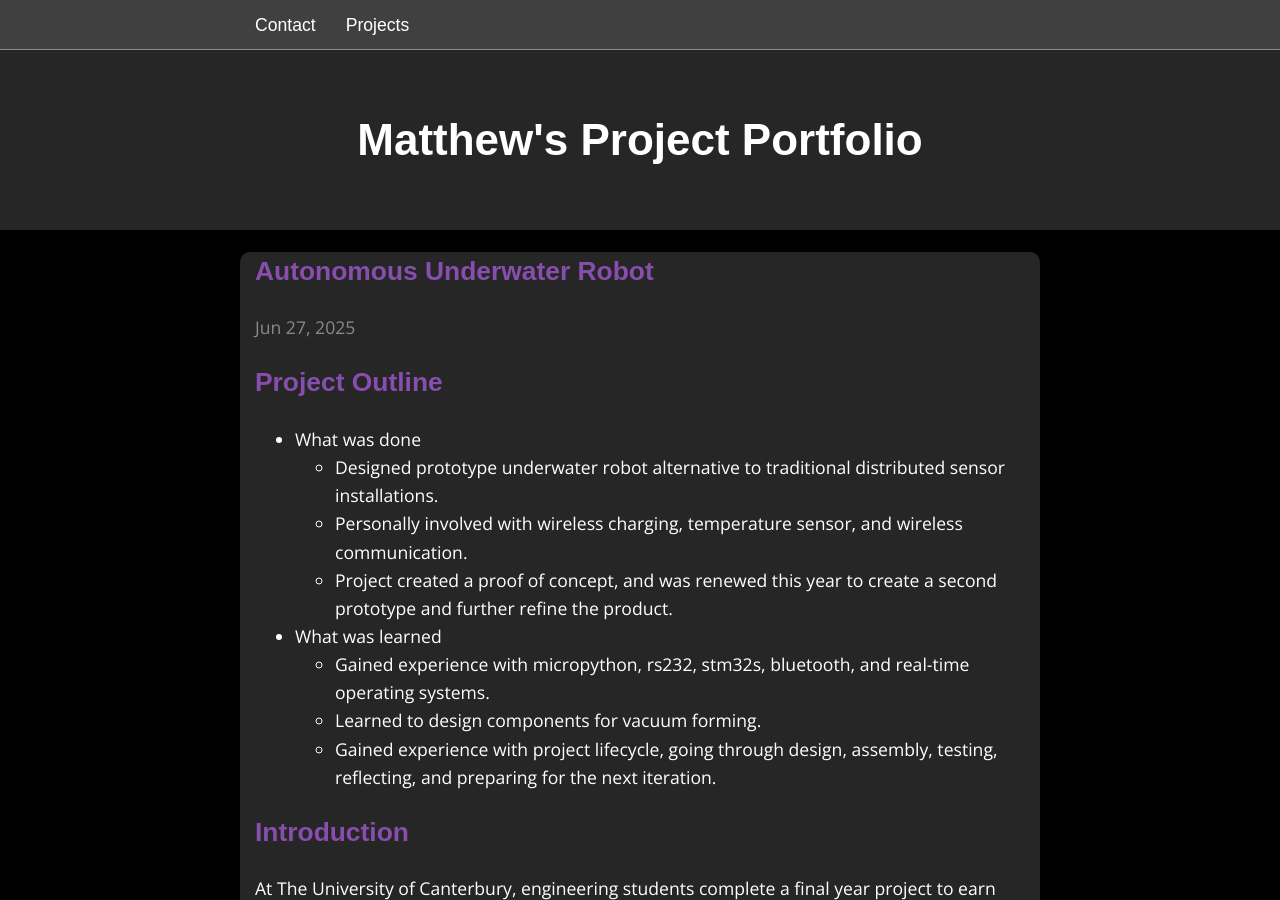
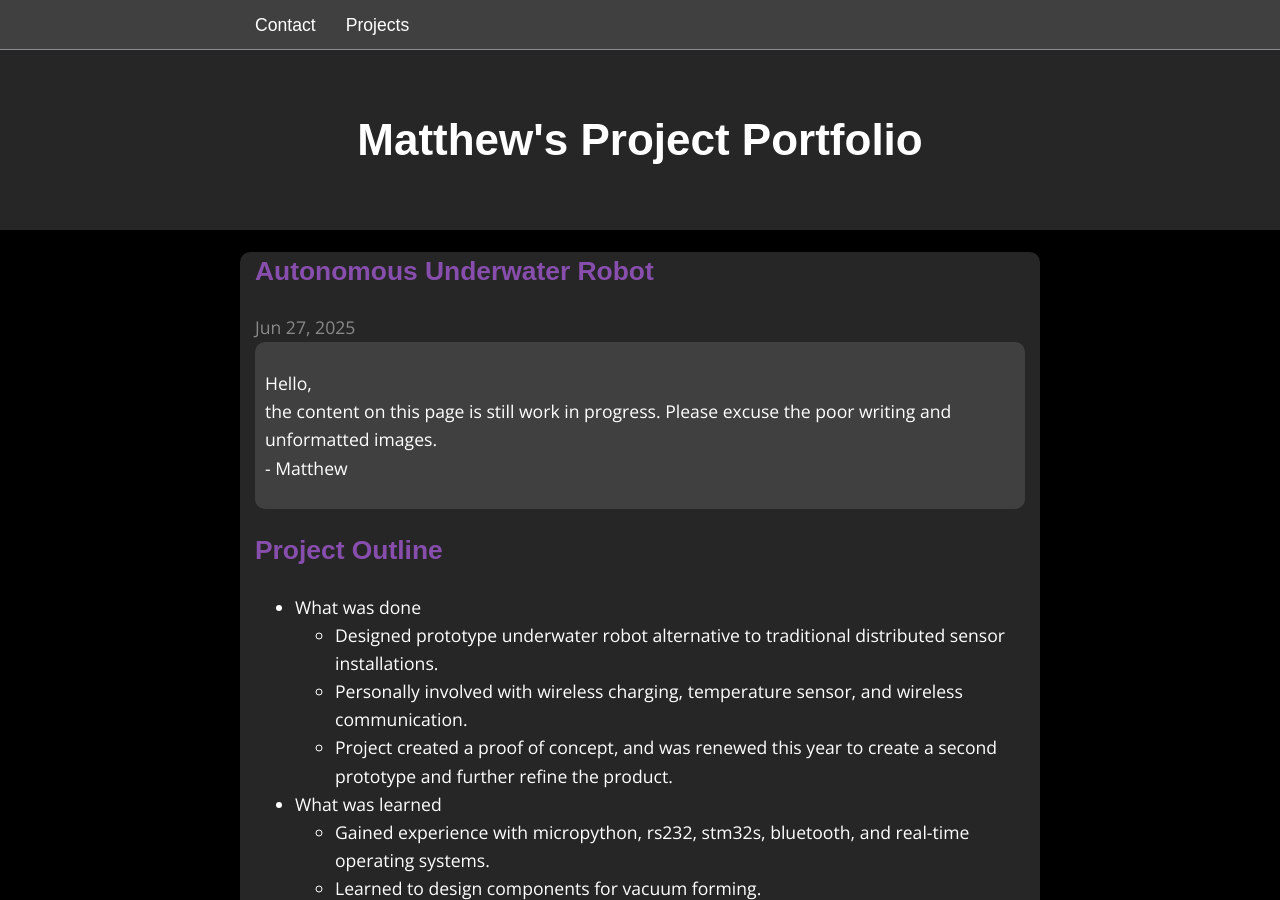
Before and after one commit to emjayking/portfolio, a Jekyll site: the page built from _posts/2025-06-27-final-year-project.markdown, in a window 1280 px wide and 900 px high. Built offline with Jekyll 4.4.1, drawn with Linux system fonts in a browser that asks for light colours; some web fonts are replaced.

Commit message:
Added work in progress banners

```diff
--- a/_posts/2025-06-26-wacky-racer-project.markdown
+++ b/_posts/2025-06-26-wacky-racer-project.markdown
@@ -5,6 +5,12 @@ date:   2025-06-26 11:19:42 +1200
 categories: course embedded-systems
 thumbnail: "media/wacky_racer/car.jpg"
 ---
+<div class="work-in-progress">
+    <p>
+    Hello, <br> the content on this page is still work in progress. Please excuse the poor writing and unformatted images.  <br>
+    - Matthew
+    </p>
+</div>
 
 ## Project Outline
 
--- a/_posts/2025-06-27-final-year-project.markdown
+++ b/_posts/2025-06-27-final-year-project.markdown
@@ -7,6 +7,12 @@ thumbnail: "media/fyp/annotated-crawler.png"
 ---
 <!-- photo of crawler and deployment -->
 
+<div class="work-in-progress">
+    <p>
+    Hello, <br> the content on this page is still work in progress. Please excuse the poor writing and unformatted images.  <br>
+    - Matthew
+    </p>
+</div>
 # Project Outline
 - What was done
     - Designed prototype underwater robot alternative to traditional distributed sensor installations.
@@ -60,18 +66,24 @@ In the spirit of brevity I've only detailed my own contributions below, but our
 
 ![System Diagram]({{ site.baseurl }}/media/fyp/fyp-system-diagram.png)
 
-![Annotated design]({{ site.baseurl }}/media/fyp/annotated-crawler.png)
-![underwater deployment]({{ site.baseurl }}/media/fyp/underwater-deployment.png)
+<!-- ![Annotated design]({{ site.baseurl }}/media/fyp/annotated-crawler.png)
+![underwater deployment]({{ site.baseurl }}/media/fyp/underwater-deployment.png) -->
+
+<div style="display: grid; grid-template-columns: auto auto; grid-template-rows: minmax(auto, 300px); justify-content: center;">
+    <img src="{{ site.baseurl }}/media/fyp/annotated-crawler.png" alt="annotated-robot" style="max-height: 100%;">
+    <img src="{{ site.baseurl }}/media/fyp/underwater-deployment.png"
+    alt="underwater-deployment" style="max-height: 100%;">
+</div>
 
 ## charging Module
 
 We decided to use a wireless charger to transfer power from the buoy to the robot, trading efficiency for mechanical complexity.
 The idea was to use inductive coils for recharging, similar to wireless phone rechargers.
 
-![inductive concept]({{ site.baseurl }}/media/fyp/inductive-charger-concept.png)
 
-![completed modules]({{ site.baseurl }}/media/fyp/completed-modules.jpg)
+<!-- ![inductive concept]({{ site.baseurl }}/media/fyp/inductive-charger-concept.png)
 
+![completed modules]({{ site.baseurl }}/media/fyp/completed-modules.jpg) -->
 
 The inductive coils and electronics were purchased online, and I did several [tests](#inductive-coil-testing) to characterise their performance.
 I encased the coils in resin to waterproof them. I tried using a vacuum chamber to remove air from the resin, but I suspect the resin had too little viscosity. In the end the resin ended up boiling and producing a poor finish.
--- a/_posts/2025-06-29-computer-vision-line-following-robot.markdown
+++ b/_posts/2025-06-29-computer-vision-line-following-robot.markdown
@@ -5,6 +5,12 @@ date:   2025-06-30 13:00:00 +1200
 categories: course computer-vision
 thumbnail: "media/line-following-robot/race-car.jpg"
 ---
+<div class="work-in-progress">
+    <p>
+    Hello, <br> the content on this page is still work in progress. Please excuse the poor writing and unformatted images.  <br>
+    - Matthew
+    </p>
+</div>
 
 # Project Outline
 - what was done
--- a/_posts/2025-07-01-syos-aerospace-internship.markdown
+++ b/_posts/2025-07-01-syos-aerospace-internship.markdown
@@ -5,6 +5,12 @@ date:   2025-07-01 13:00:00 +1200
 categories: work autonomous-vehicles
 thumbnail: "media/syos-aerospace/drone-demo.jpeg"
 ---
+<div class="work-in-progress">
+    <p>
+    Hello, <br> the content on this page is still work in progress. Please excuse the poor writing and unformatted images.  <br>
+    - Matthew
+    </p>
+</div>
 
 # Overview
 I spent the summer of 2024-2025 working as a mechatronics intern at [Syos Aerospace](https://syos-aerospace.com/). My responsibilities included writing software, assembling prototypes, and assisting with test flights.
--- a/_posts/2025-07-2-wireless-split-keyboard.markdown
+++ b/_posts/2025-07-2-wireless-split-keyboard.markdown
@@ -5,6 +5,12 @@ date:   2025-07-01 13:00:00 +1200
 categories: personal CAD
 thumbnail: "media/split-keyboard/completed-keyboard.png"
 ---
+<div class="work-in-progress">
+    <p>
+    Hello, <br> the content on this page is still work in progress. Please excuse the poor writing and unformatted images.  <br>
+    - Matthew
+    </p>
+</div>
 
 # Overview
 I assembled my own wireless corne keyboard using a premade pcb and a custom 3D printed case.
--- a/_sass/_layout.scss
+++ b/_sass/_layout.scss
@@ -183,3 +183,9 @@ footer {
   text-align: center;
   padding: 40px;
 }
+
+.work-in-progress {
+  background-color: $second-layer;
+  border-radius: 10px;
+  padding: 10px;
+}
```
